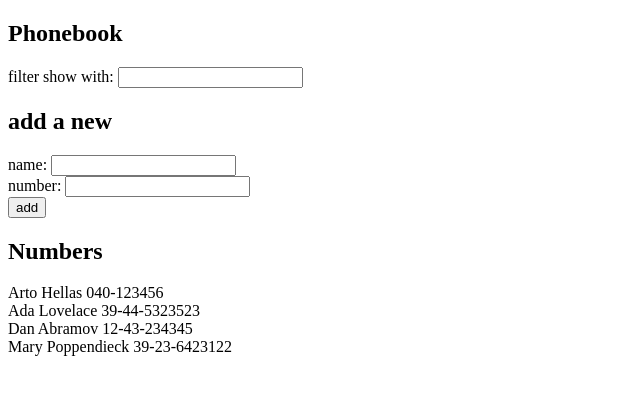
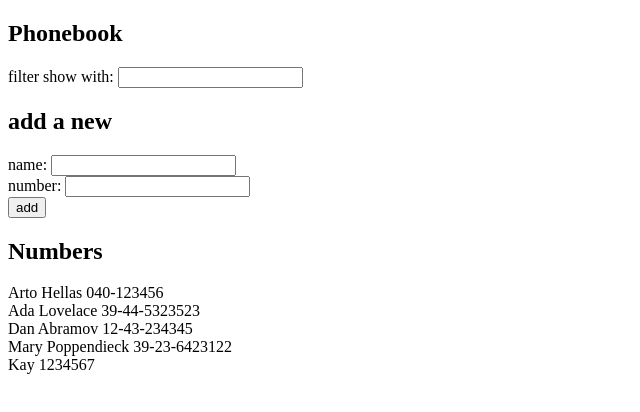
Before and after one commit to huynhmykieu/part2, a React (Vite) app: page / in a window 1280 px wide. Shown: the top 412 px of the page, without its empty margins (0-640 px from the left). Built offline with nearby package versions, Linux system fonts and the light colour scheme; data requests are answered from the project's data file.

Commit message:
part2 - 2.12

```diff
--- a/db.json
+++ b/db.json
@@ -19,6 +19,11 @@
       "name": "Mary Poppendieck",
       "number": "39-23-6423122",
       "id": "4"
+    },
+    {
+      "id": "b58c",
+      "name": "Kay",
+      "number": "1234567"
     }
   ]
 }
--- a/src/App.jsx
+++ b/src/App.jsx
@@ -1,7 +1,7 @@
 import { useEffect, useState } from "react";
-import Filter from "./Filter";
-import PersonForm from "./PersonForm";
-import Persons from "./Persons";
+import Filter from "./components/Filter";
+import PersonForm from "./components/PersonForm";
+import Persons from "./components/Persons";
 import axios from "axios";
 
 function App() {
@@ -11,9 +11,12 @@ function App() {
   const [newFilterName, setNewFilterName] = useState("");
 
   useEffect(() => {
-    axios.get("http://localhost:3001/persons").then((response) => {
-      setPerson(response.data);
-    });
+    axios
+      .get("http://localhost:3001/persons")
+      .then((response) => {
+        setPerson(response.data);
+      })
+      .catch((err) => console.log("Fail to get phonebook data", err));
   }, []);
 
   const onHandleChangeName = (event) => {
@@ -30,10 +33,9 @@ function App() {
 
   const onHandleSubmitName = (event) => {
     event.preventDefault();
-    const newNameObj = {
+    const newObj = {
       name: newName,
       number: newNumber,
-      id: person.length + 1,
     };
 
     if (person.some((p) => p.name === newName)) {
@@ -42,13 +44,24 @@ function App() {
       setNewNumber("");
       return;
     }
-    setPerson([...person, newNameObj]);
-    setNewName("");
-    setNewNumber("");
+
+    if(!newName || !newNumber) {
+      alert("Please fill in both name and number");
+      return;
+    }
+
+    axios
+      .post("http://localhost:3001/persons", newObj)
+      .then((response) => {
+        setPerson(person.concat(response.data));
+        setNewName("");
+        setNewNumber("");
+      })
+      .catch((err) => console.log("Fail to create a new phonebook", err));
   };
 
-  const filterPersons = person.filter((p) =>
-    p.name.toLowerCase().includes(newFilterName.toLowerCase())
+  const filterPersons = person.filter(
+    (p) => p.name && p.name.toLowerCase().includes(newFilterName.toLowerCase())
   );
 
   return (
```
Also changed, not shown: src/components/Filter.jsx (renamed from src/Filter.jsx), src/components/PersonForm.jsx (renamed from src/PersonForm.jsx), src/components/Persons.jsx (renamed from src/Persons.jsx).
